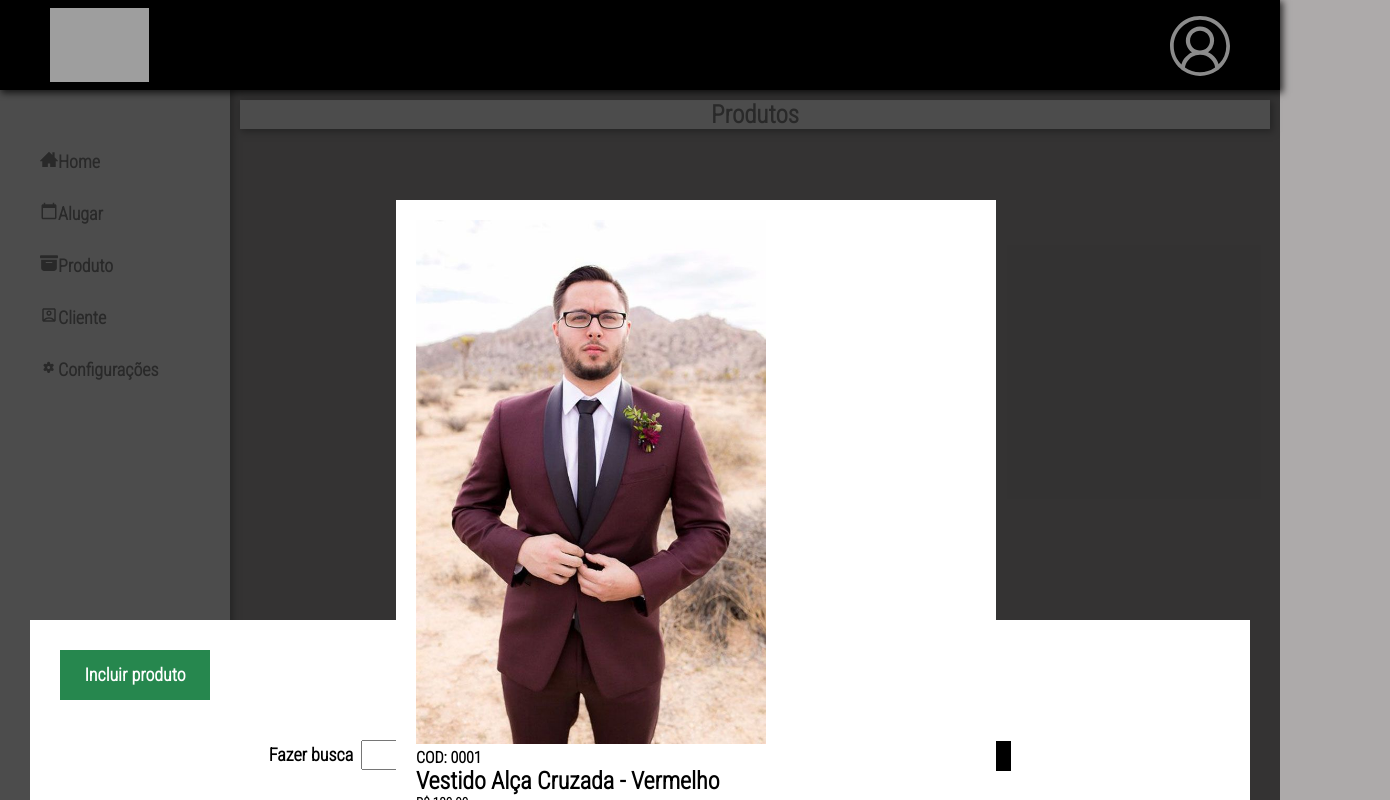
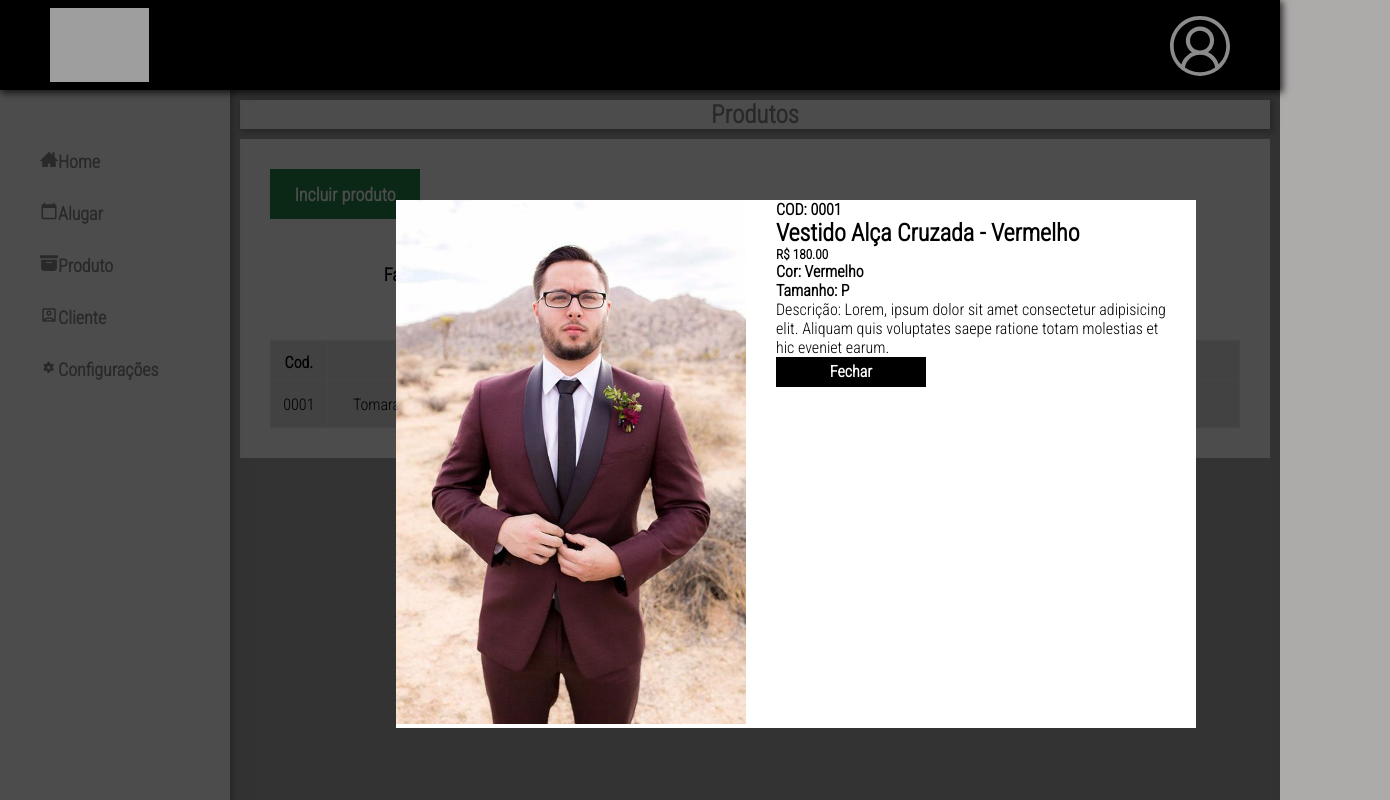
Before and after one commit to julio-r-ai/top-fashion, a React (Vite) app: page /product in a window 1280 px wide. Shown: the whole page, 1390 px wide, since content can reach past the window. Built offline with nearby package versions, Linux system fonts and the light colour scheme; grey boxes are pictures that could not be loaded.

Commit message:
Arrumando elementos da vizualização de produtos

```diff
--- a/src/App.css
+++ b/src/App.css
@@ -190,8 +190,13 @@ body{
   width: 100%;
 }
 
-.registerInterno select{
+.registerInterno select {
   width: 100%;
+}
+.registerInterno textarea {
+  width: 100%;
+  max-width: 100%;
+  max-height: 45px;
 }
 
 .closed1{
@@ -353,9 +358,9 @@ th{
 }
 
 .viewProduct2{
-  width: 600px;
+  width: 800px;
   background-color: rgb(255, 255, 255);
-  padding: 20px 20px 20px 20px;
+  padding: 0px 20px 0px 0px;
   margin-top: 10%;
   margin-left: 35%;
   position: relative;
@@ -363,6 +368,9 @@ th{
   left: 50%;
   margin-left: -20%;
   margin-top: -20%;
+  display: flex;
+  gap: 30px;
+
 }
 
 .viewProduct2 img{
--- a/src/components/formIncludProduct.jsx
+++ b/src/components/formIncludProduct.jsx
@@ -54,6 +54,10 @@ const Modal = ({isOpen, setModalOpen}) => {
                          </select>
                     </div>
                     <div>
+                         <label htmlFor="">Descrição</label>
+                         <textarea name="mensagem" id="mensagem" cols="30" rows="10"></textarea>
+                    </div>
+                    <div>
                          <label htmlFor="">Adicione uma imagem</label>
                          <input type="file" />
                     </div>
--- a/src/routes/Product.jsx
+++ b/src/routes/Product.jsx
@@ -29,7 +29,10 @@ const Product = () => {
                         <div><h4>Cor: Vermelho</h4></div>
                         <div><h4>Tamanho: P</h4></div>
                         <div></div>
-                        <div><p>Descrição: Lorem, ipsum dolor sit amet consectetur adipisicing elit. Aliquam quis voluptates saepe ratione totam molestias et hic eveniet earum.</p>
+                        <div><p>Descrição: Lorem, ipsum dolor sit amet consectetur adipisicing elit. Aliquam quis voluptates saepe ratione totam molestias et hic eveniet earum.</p></div>
+                        <div>
+                            <button>Fechar</button>
+                        </div>
                     </div>
                 </div>
             </div>
@@ -94,7 +97,7 @@ const Product = () => {
             </motion.div>
             <formInclud/>
         </div>
-    </div>
+
    )
 }
 
```
